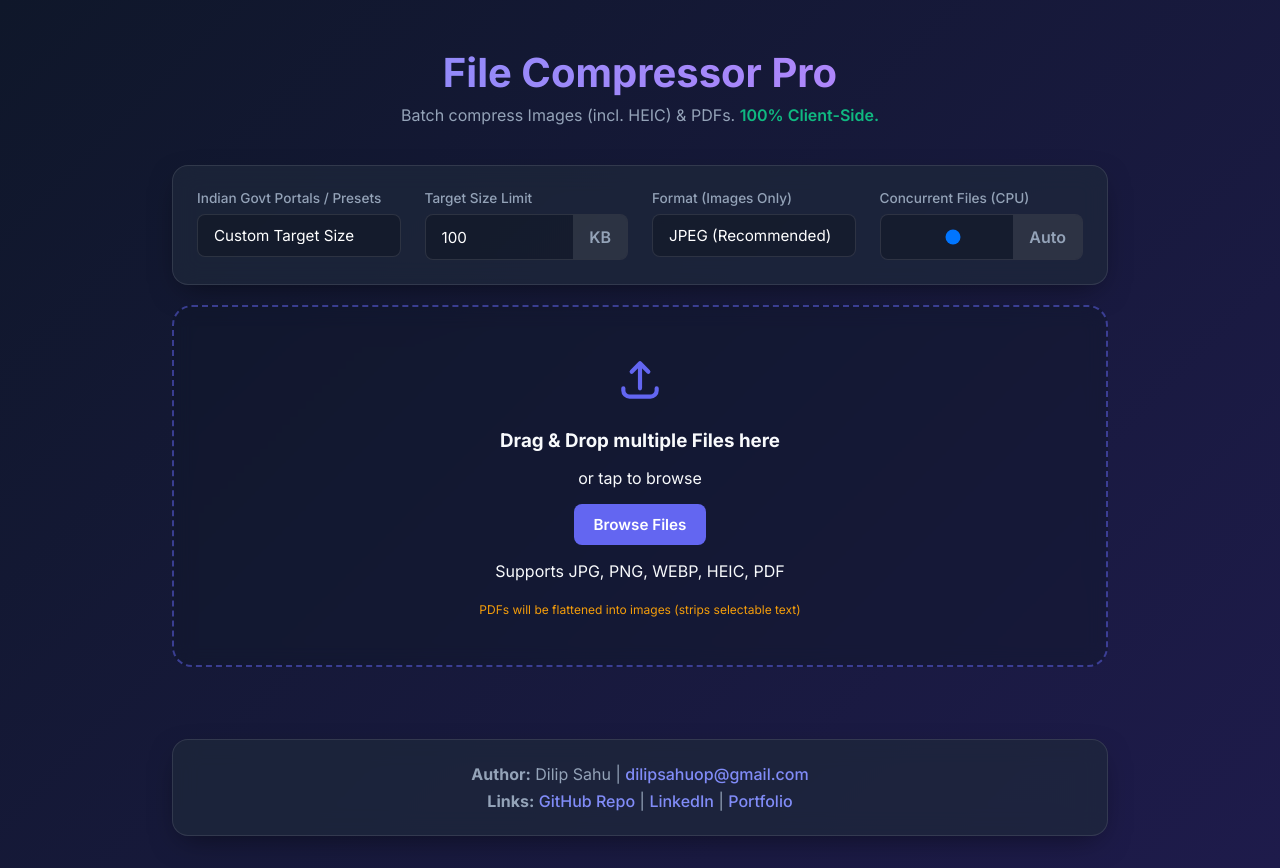
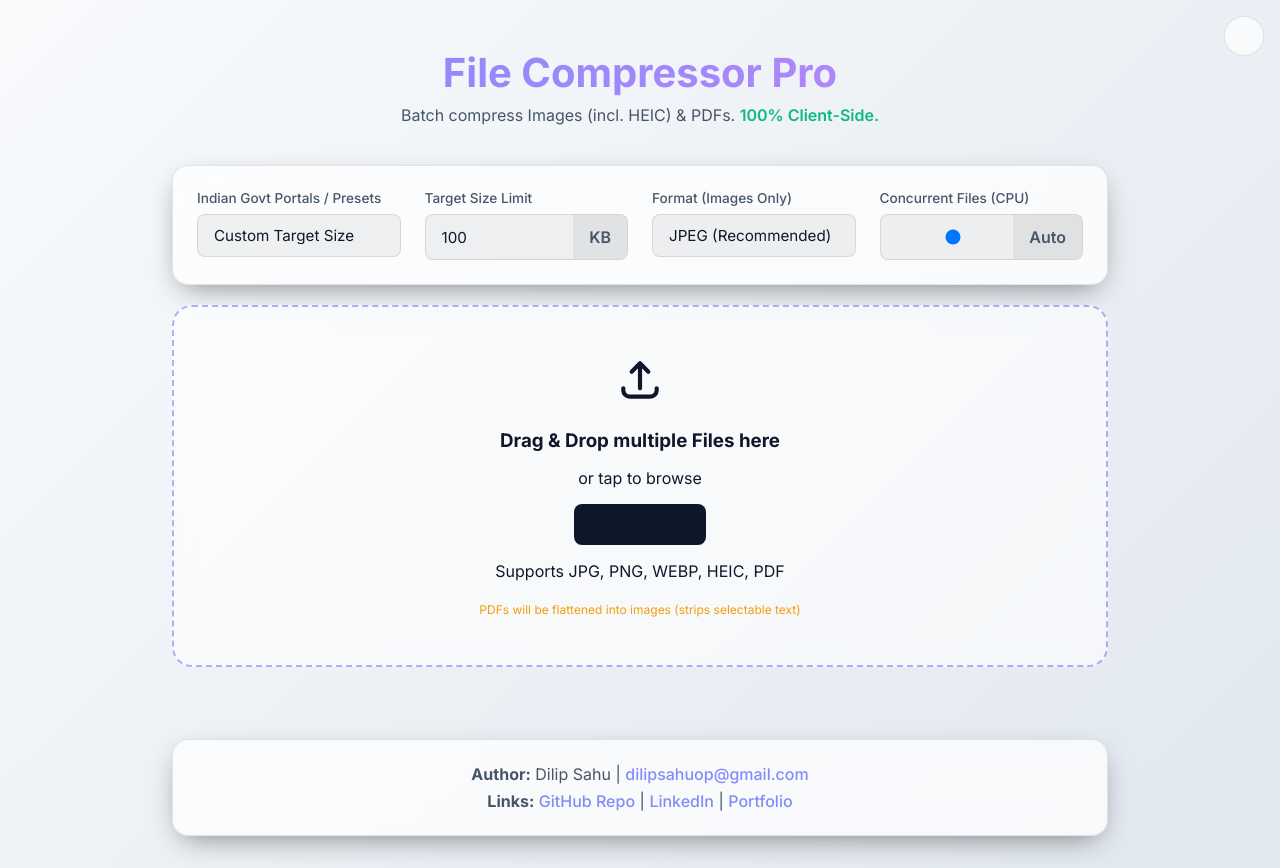
Before and after one commit to Dilipsahu01/File-Compressor, a website: page index.html in a window 1280 px wide. Drawn offline with nearby package versions, Linux system fonts and the light colour scheme; a script that the page names is missing.

Commit message:
Implement dark and light mode toggle with black and white light theme

```diff
--- a/css/style.css
+++ b/css/style.css
@@ -1,4 +1,35 @@
+
 :root {
+    /* Light Theme (Default) */
+    --primary-color: #0f172a;
+    --primary-hover: #334155;
+    --secondary-color: #e2e8f0;
+    --secondary-hover: #cbd5e1;
+    --success-color: #10b981;
+    --success-hover: #059669;
+    --danger-color: #ef4444;
+    --danger-hover: #dc2626;
+    --warning-color: #f59e0b;
+    --bg-gradient-start: #f8fafc;
+    --bg-gradient-end: #e2e8f0;
+    --text-primary: #0f172a;
+    --text-secondary: #475569;
+    --glass-bg: rgba(255, 255, 255, 0.7);
+    --glass-border: rgba(0, 0, 0, 0.1);
+
+    --input-bg: rgba(0, 0, 0, 0.05);
+    --input-text: #0f172a;
+    --input-focus: rgba(0, 0, 0, 0.1);
+    --unit-bg: rgba(0, 0, 0, 0.05);
+
+    --upload-bg: rgba(255, 255, 255, 0.6);
+
+    --btn-text: #ffffff;
+    --card-thumb-bg: rgba(0,0,0,0.05);
+}
+
+[data-theme="dark"] {
+    /* Dark Theme */
     --primary-color: #6366f1;
     --primary-hover: #4f46e5;
     --secondary-color: #1f2937;
@@ -14,7 +45,41 @@
     --text-secondary: #94a3b8;
     --glass-bg: rgba(30, 41, 59, 0.7);
     --glass-border: rgba(255, 255, 255, 0.1);
+
+    --input-bg: rgba(0, 0, 0, 0.2);
+    --input-text: #ffffff;
+    --input-focus: rgba(255, 255, 255, 0.05);
+    --unit-bg: rgba(255, 255, 255, 0.1);
+
+    --upload-bg: rgba(15, 23, 42, 0.4);
+
+    --btn-text: #ffffff;
+    --card-thumb-bg: rgba(0,0,0,0.3);
 }
+
+/* Theme Toggle Button Styles */
+.theme-toggle-btn {
+    position: absolute;
+    top: 1rem;
+    right: 1rem;
+    background: var(--glass-bg);
+    border: 1px solid var(--glass-border);
+    color: var(--text-primary);
+    width: 40px;
+    height: 40px;
+    border-radius: 50%;
+    display: flex;
+    align-items: center;
+    justify-content: center;
+    cursor: pointer;
+    backdrop-filter: blur(12px);
+    transition: all 0.3s ease;
+    z-index: 100;
+}
+.theme-toggle-btn:hover {
+    transform: scale(1.1);
+}
+
 
 * {
     box-sizing: border-box;
@@ -102,7 +167,7 @@ body {
 .input-with-unit {
     display: flex;
     align-items: center;
-    background: rgba(0, 0, 0, 0.2);
+    background: var(--input-bg);
     border: 1px solid var(--glass-border);
     border-radius: 8px;
     overflow: hidden;
@@ -113,7 +178,7 @@ body {
     flex: 1;
     background: transparent;
     border: none;
-    color: white;
+    color: var(--input-text);
     padding: 0.75rem 1rem;
     font-size: 0.95rem;
     font-family: inherit;
@@ -123,12 +188,12 @@ body {
 
 .input-with-unit select option {
     background: var(--bg-gradient-start);
-    color: white;
+    color: var(--input-text);
 }
 
 .input-with-unit input:focus, .input-with-unit select:focus {
     outline: none;
-    background: rgba(255, 255, 255, 0.05);
+    background: var(--input-focus);
 }
 
 .input-with-unit input:disabled {
@@ -137,7 +202,7 @@ body {
 
 .input-with-unit .unit {
     padding: 0.75rem 1rem;
-    background: rgba(255, 255, 255, 0.1);
+    background: var(--unit-bg);
     color: var(--text-secondary);
     font-weight: 600;
 }
@@ -149,7 +214,7 @@ body {
     border-radius: 20px;
     padding: 3rem 1rem;
     text-align: center;
-    background: rgba(15, 23, 42, 0.4);
+    background: var(--upload-bg);
     backdrop-filter: blur(10px);
     transition: all 0.3s ease;
     cursor: pointer;
@@ -199,17 +264,17 @@ button, .btn-success, .btn-danger, .btn-warning {
 
 .icon-inline { width: 18px; height: 18px; }
 
-.btn-primary { background: var(--primary-color); color: white; }
+.btn-primary { background: var(--primary-color); color: var(--input-text); }
 .btn-primary:hover { background: var(--primary-hover); }
 
-.btn-success { background: var(--success-color); color: white; padding: 0.5rem 1rem; }
+.btn-success { background: var(--success-color); color: var(--input-text); padding: 0.5rem 1rem; }
 .btn-success:hover { background: var(--success-hover); }
 
 .btn-danger { background: rgba(239, 68, 68, 0.2); color: var(--danger-color); padding: 0.5rem 1rem; border: 1px solid rgba(239, 68, 68, 0.5); }
-.btn-danger:hover { background: var(--danger-color); color: white; }
+.btn-danger:hover { background: var(--danger-color); color: var(--input-text); }
 
 .btn-warning { background: rgba(245, 158, 11, 0.2); color: var(--warning-color); padding: 0.5rem 1rem; border: 1px solid rgba(245, 158, 11, 0.5); }
-.btn-warning:hover { background: var(--warning-color); color: white; }
+.btn-warning:hover { background: var(--warning-color); color: var(--input-text); }
 
 
 /* Action Bar */
@@ -252,7 +317,7 @@ button, .btn-success, .btn-danger, .btn-warning {
     height: 60px;
     object-fit: contain;
     border-radius: 8px;
-    background: rgba(0,0,0,0.3);
+    background: var(--card-thumb-bg);
 }
 
 .file-info {
@@ -286,7 +351,7 @@ button, .btn-success, .btn-danger, .btn-warning {
 .progress-container {
     width: 100%;
     height: 4px;
-    background: rgba(255, 255, 255, 0.1);
+    background: var(--unit-bg);
     border-radius: 2px;
     overflow: hidden;
     margin-top: 4px;
--- a/index.html
+++ b/index.html
@@ -21,6 +21,12 @@
 </head>
 
 <body>
+    <button class="theme-toggle-btn" id="theme-toggle" aria-label="Toggle Theme">
+        <svg id="theme-icon" fill="none" stroke="currentColor" viewBox="0 0 24 24" width="20" height="20">
+            <!-- Default icon: Moon (for light mode to switch to dark) -->
+            <path stroke-linecap="round" stroke-linejoin="round" stroke-width="2" d="M20.354 15.354A9 9 0 018.646 3.646 9.003 9.003 0 0012 21a9.003 9.003 0 008.354-5.646z"></path>
+        </svg>
+    </button>
     <div class="app-container">
         <header class="header">
             <h1>File Compressor Pro</h1>
--- a/js/main.js
+++ b/js/main.js
@@ -1,6 +1,35 @@
 pdfjsLib.GlobalWorkerOptions.workerSrc = 'https://cdnjs.cloudflare.com/ajax/libs/pdf.js/3.11.174/pdf.worker.min.js';
 
 document.addEventListener('DOMContentLoaded', () => {
+    // --- Theme Toggle Logic ---
+    const themeToggleBtn = document.getElementById('theme-toggle');
+    const themeIcon = document.getElementById('theme-icon');
+
+    // Moon icon for light mode (switch to dark), Sun icon for dark mode (switch to light)
+    const moonIcon = '<path stroke-linecap="round" stroke-linejoin="round" stroke-width="2" d="M20.354 15.354A9 9 0 018.646 3.646 9.003 9.003 0 0012 21a9.003 9.003 0 008.354-5.646z"></path>';
+    const sunIcon = '<path stroke-linecap="round" stroke-linejoin="round" stroke-width="2" d="M12 3v1m0 16v1m9-9h-1M4 12H3m15.364 6.364l-.707-.707M6.343 6.343l-.707-.707m12.728 0l-.707.707M6.343 17.657l-.707.707M16 12a4 4 0 11-8 0 4 4 0 018 0z"></path>';
+
+    function setTheme(theme) {
+        document.documentElement.setAttribute('data-theme', theme);
+        localStorage.setItem('theme', theme);
+        themeIcon.innerHTML = theme === 'dark' ? sunIcon : moonIcon;
+    }
+
+    // Initialize Theme
+    const savedTheme = localStorage.getItem('theme');
+    const prefersDark = window.matchMedia('(prefers-color-scheme: dark)').matches;
+    // Default to light unless user saved dark or OS prefers dark and no save exists
+    if (savedTheme === 'dark' || (!savedTheme && prefersDark)) {
+        setTheme('dark');
+    } else {
+        setTheme('light');
+    }
+
+    themeToggleBtn.addEventListener('click', () => {
+        const currentTheme = document.documentElement.getAttribute('data-theme');
+        setTheme(currentTheme === 'dark' ? 'light' : 'dark');
+    });
+
     const uploadArea = document.getElementById('upload-section');
     const fileInput = document.getElementById('file-input');
     const fileListContainer = document.getElementById('file-list');
```
